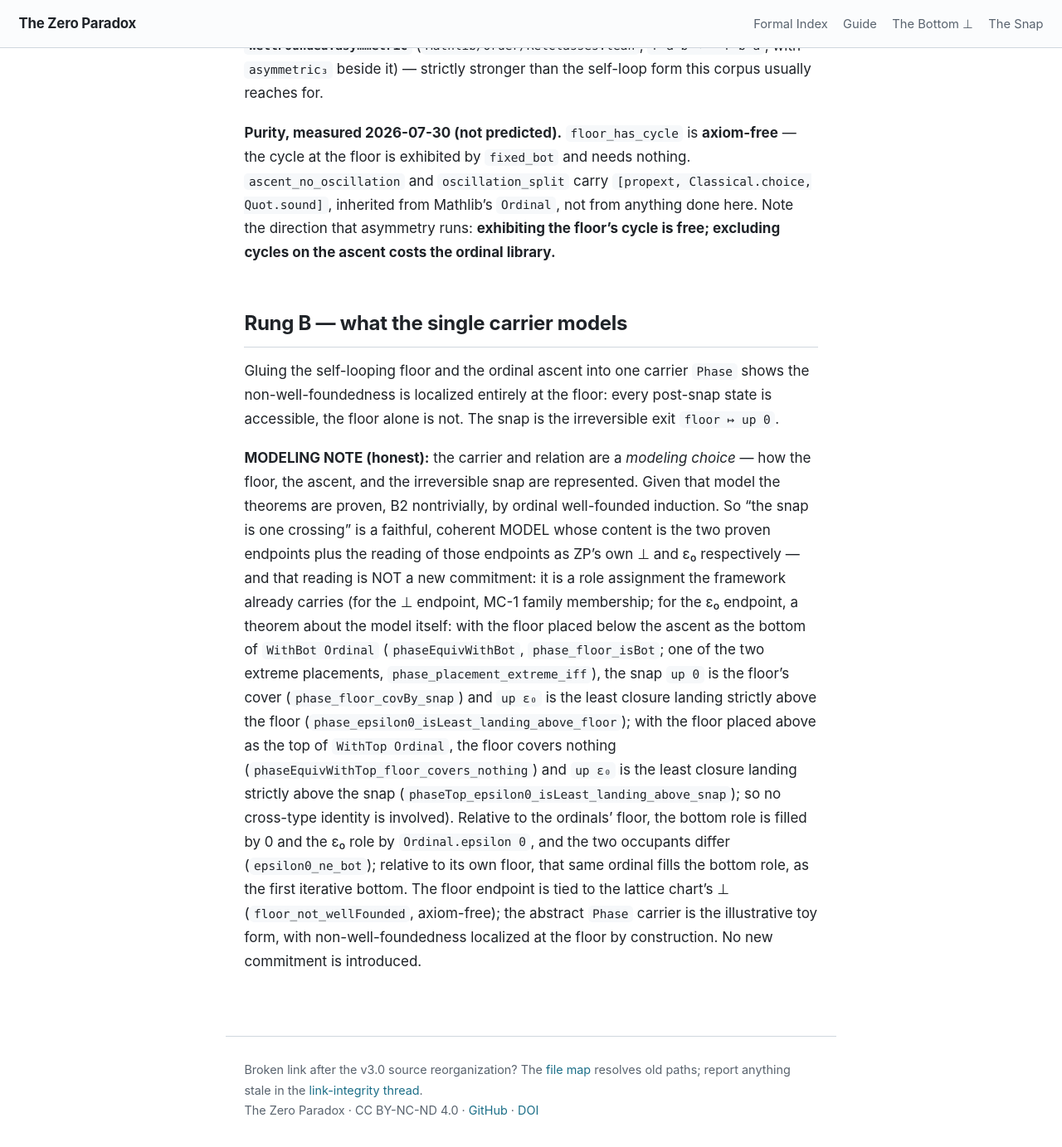
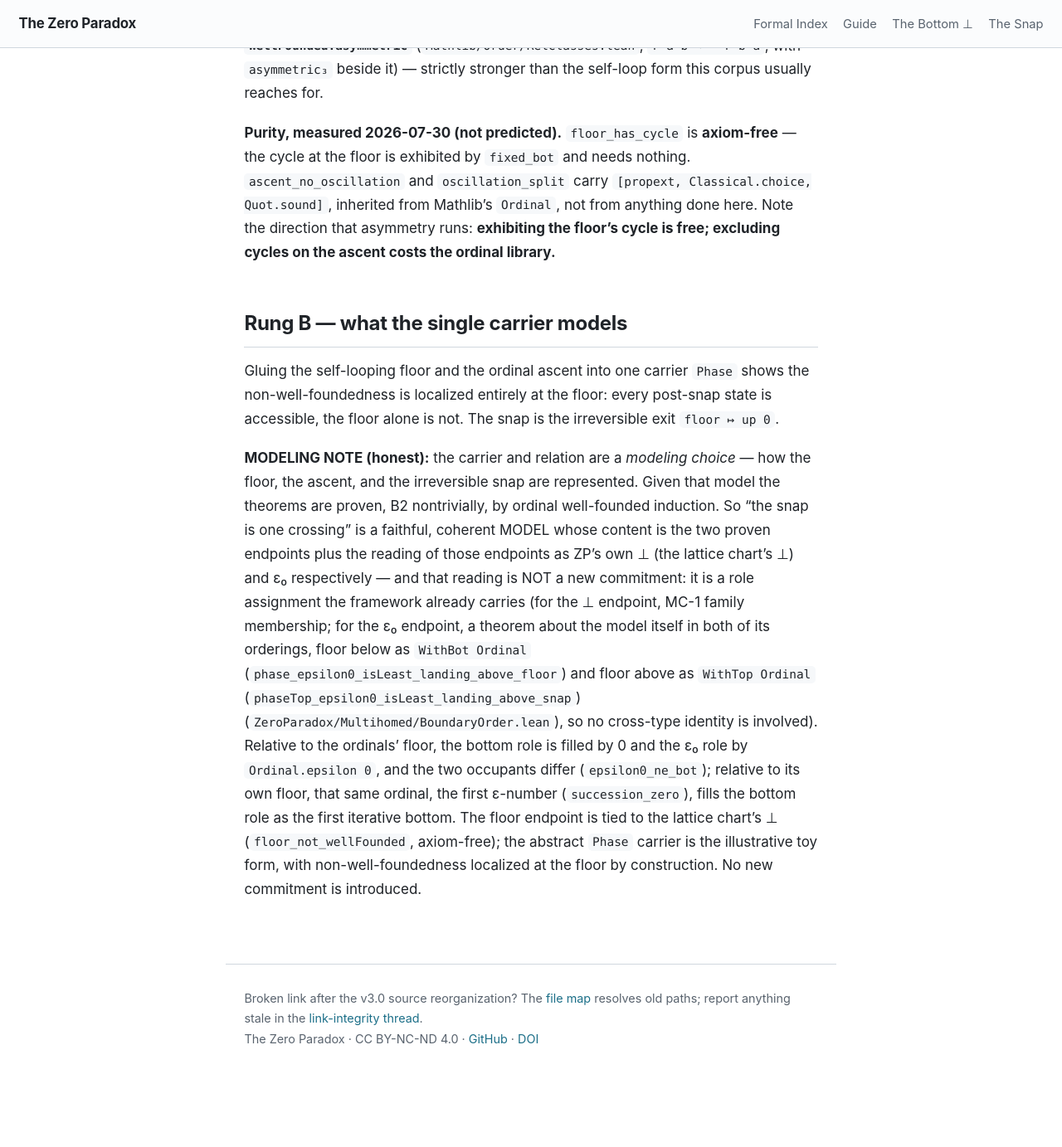
Before and after one commit to timbrigham/ZeroParadox, a Jekyll site: the page built from ZeroParadox/Multihomed/Boundary.md, in a window 1280 px wide and 1400 px high, scrolled down 5186 px. Shown: the top 1383 px of the window at 83% size. Built offline with Jekyll 4.4.1, drawn with Linux system fonts in a browser that asks for light colours; our own code applies the rules of GitHub Pages for plain Markdown files; after the commit the page ends 6499 px from its top, so only the background shows below that.

Commit message:
Markdown layer: D1 both orderings, lattice-chart bottom, first epsilon-number, threshold map, Scale.lean chart, banners
Applies the Tim-approved 2026-10-03 texts to CLAIMS, README, LEAN_CUSTOM_REGISTRY, Boundary.md and the Ordinal ride-along docs.

Co-Authored-By: Claude Opus 5.5 (1M context) <noreply@anthropic.com>
Claude-Session: https://claude.ai/code/session_01M7PxaZmdYwacRczCRPuVWC

```diff
--- a/ZeroParadox/Multihomed/Boundary.md
+++ b/ZeroParadox/Multihomed/Boundary.md
@@ -167,18 +167,16 @@ alone is not. The snap is the irreversible exit `floor ↦ up 0`.
 **MODELING NOTE (honest):** the carrier and relation are a *modeling choice* — how the floor, the
 ascent, and the irreversible snap are represented. Given that model the theorems are proven, B2
 nontrivially, by ordinal well-founded induction. So "the snap is one crossing" is a faithful, coherent
-MODEL whose content is the two proven endpoints plus the reading of those endpoints as ZP's own ⊥ and ε₀
+MODEL whose content is the two proven endpoints plus the reading of those endpoints as ZP's own ⊥ (the lattice chart's ⊥) and ε₀
 respectively — and that reading is NOT a new commitment: it is a role assignment the framework already
 carries (for the ⊥ endpoint, MC-1 family membership; for the ε₀ endpoint, a theorem about the model
-itself: with the floor placed below the ascent as the bottom of `WithBot Ordinal` (`phaseEquivWithBot`,
-`phase_floor_isBot`; one of the two extreme placements, `phase_placement_extreme_iff`), the snap
-`up 0` is the floor's cover (`phase_floor_covBy_snap`) and `up ε₀` is the least closure landing
-strictly above the floor (`phase_epsilon0_isLeast_landing_above_floor`); with the floor placed above
-as the top of `WithTop Ordinal`, the floor covers nothing (`phaseEquivWithTop_floor_covers_nothing`)
-and `up ε₀` is the least closure landing strictly above the snap
-(`phaseTop_epsilon0_isLeast_landing_above_snap`); so no cross-type identity is involved). Relative to the ordinals' floor, the bottom role is filled by 0 and the
+itself in both of its orderings, floor below as `WithBot Ordinal`
+(`phase_epsilon0_isLeast_landing_above_floor`) and floor above as `WithTop Ordinal`
+(`phaseTop_epsilon0_isLeast_landing_above_snap`) (`ZeroParadox/Multihomed/BoundaryOrder.lean`), so no
+cross-type identity is involved). Relative to the ordinals' floor, the bottom role is filled by 0 and the
 ε₀ role by `Ordinal.epsilon 0`, and the two occupants differ (`epsilon0_ne_bot`); relative to its own
-floor, that same ordinal fills the bottom role, as the first iterative bottom. The floor endpoint is
+floor, that same ordinal, the first ε-number (`succession_zero`), fills the bottom role as the first
+iterative bottom. The floor endpoint is
 tied to the lattice chart's ⊥ (`floor_not_wellFounded`, axiom-free); the
 abstract `Phase` carrier is the illustrative toy form, with non-well-foundedness localized at the floor
 by construction. No new commitment is introduced.
```
Also changed, not shown: CLAIMS.md (+3 -3 lines), LEAN_CUSTOM_REGISTRY.md (+1 -1 lines), README.md (+1 -1 lines), ZeroParadox/Ordinal/CnfBridge.md (+1 -1 lines), ZeroParadox/Ordinal/Gentzen.md (+2 -2 lines), ZeroParadox/Ordinal/Incompleteness.md (+5 -4 lines).
